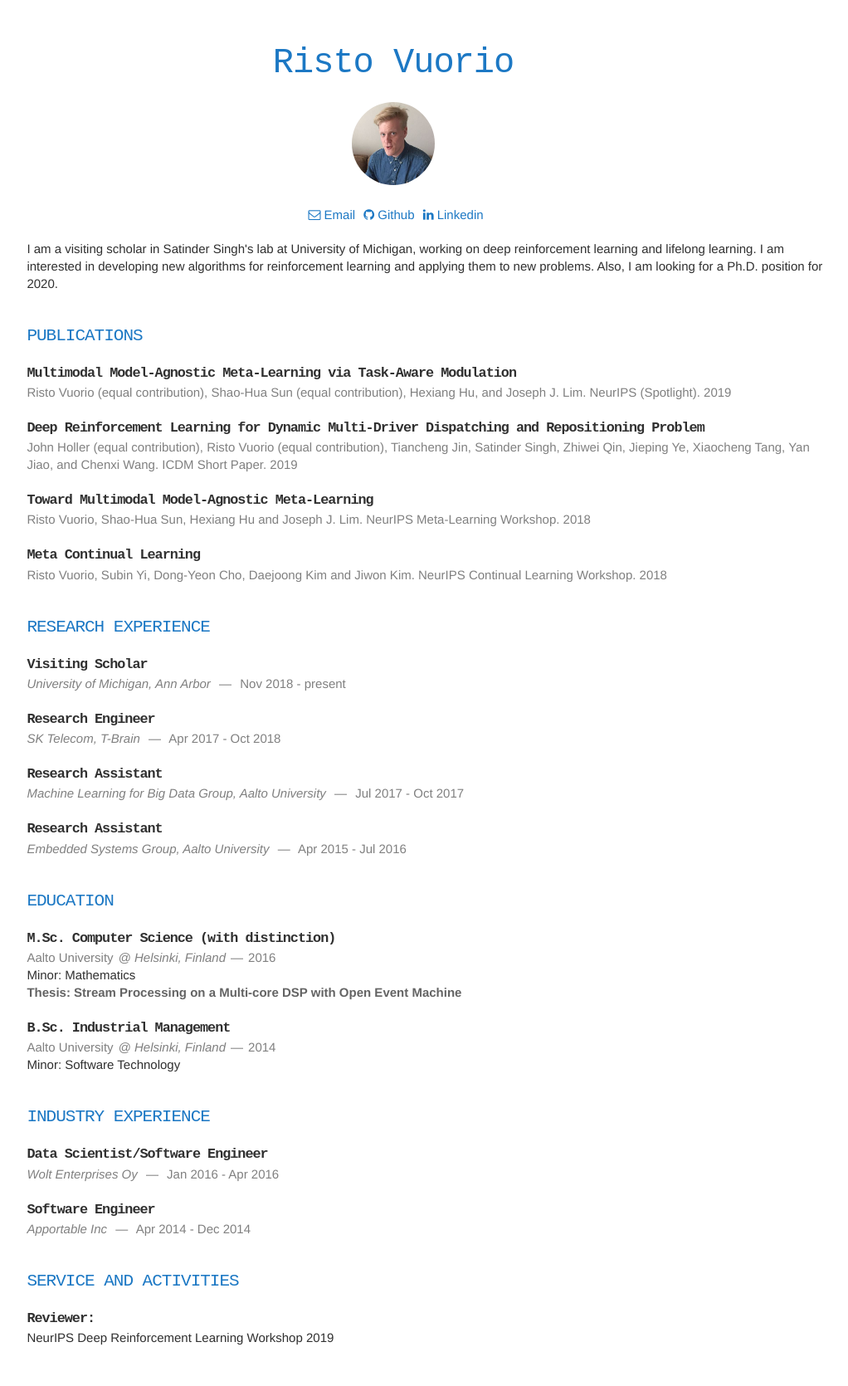
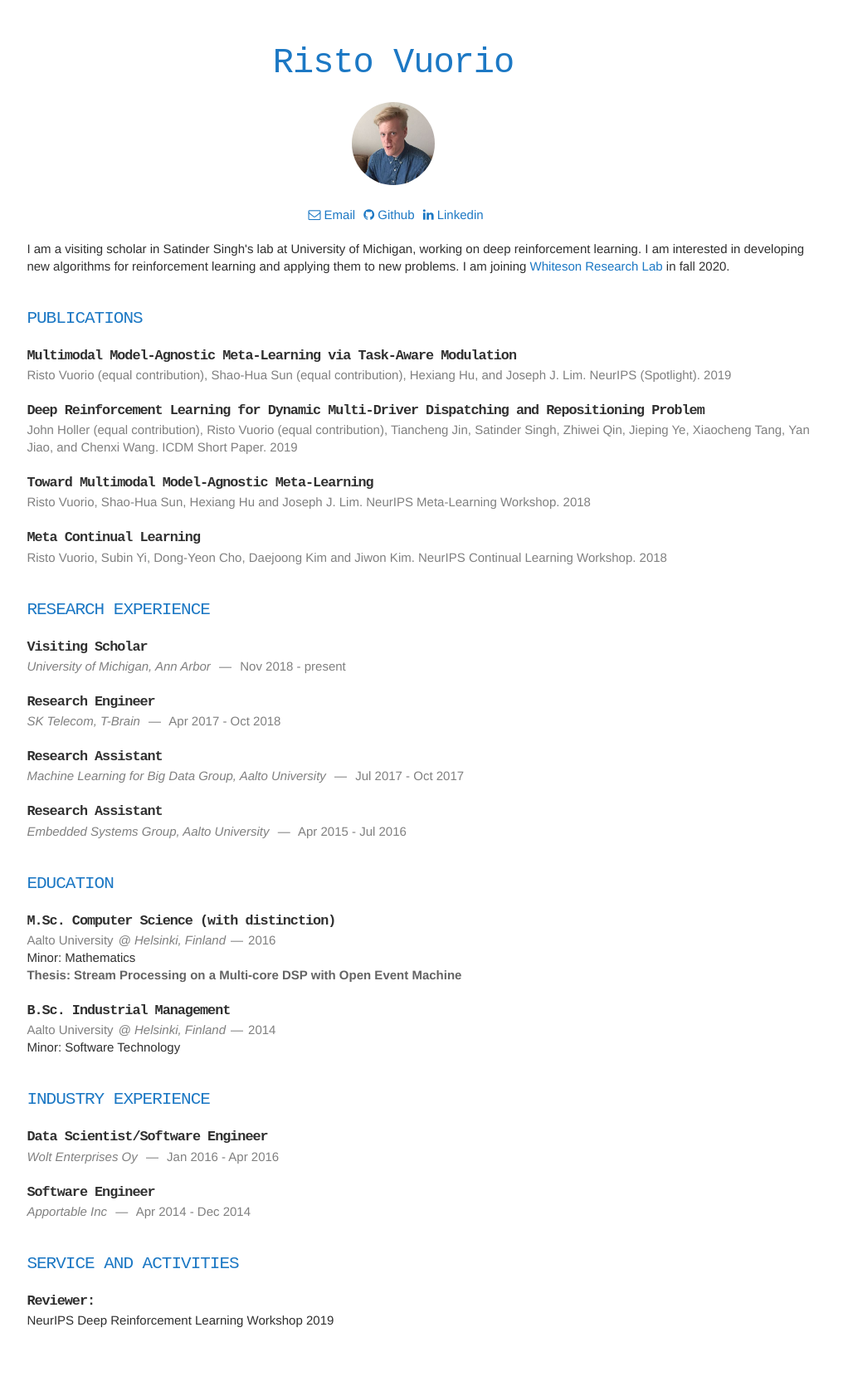
Before and after one commit to vuoristo/vuoristo.github.io, a Jekyll site: the page built from index.html, in a window 1280 px wide. Shown: the whole page at 83% size, without its empty margins (166-1188 px from the left). Built offline with Jekyll 4.4.1, drawn with Linux system fonts in a browser that asks for light colours; nearby versions of some CDN libraries; after the commit the page ends 1649 px from its top, so only the background shows below that.

Commit message:
Update bio about joining Whirl

```diff
--- a/_data/biography.yaml
+++ b/_data/biography.yaml
@@ -1,5 +1,4 @@
 about: >-
-  I am a visiting scholar in Satinder Singh's lab at University of Michigan, working on
-  deep reinforcement learning and lifelong learning. I am interested in developing
-  new algorithms for reinforcement learning and applying them to new problems. Also,
-  I am looking for a Ph.D. position for 2020.
+  I am a visiting scholar in Satinder Singh's lab at University of Michigan, working on deep reinforcement learning. I am interested in developing new algorithms for reinforcement learning and applying them to new problems.
+
+  I am joining <a href="https://whirl.cs.ox.ac.uk/">Whiteson Research Lab</a> in fall 2020.
```
